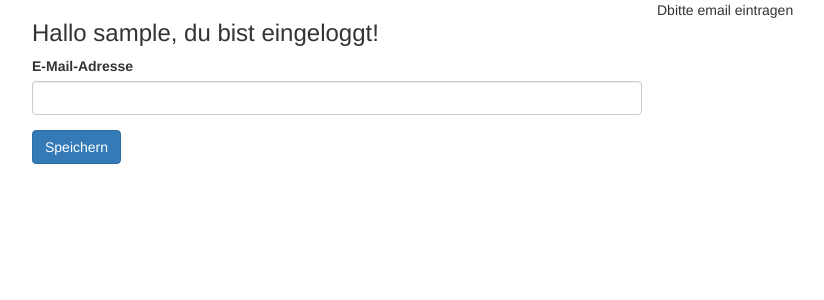
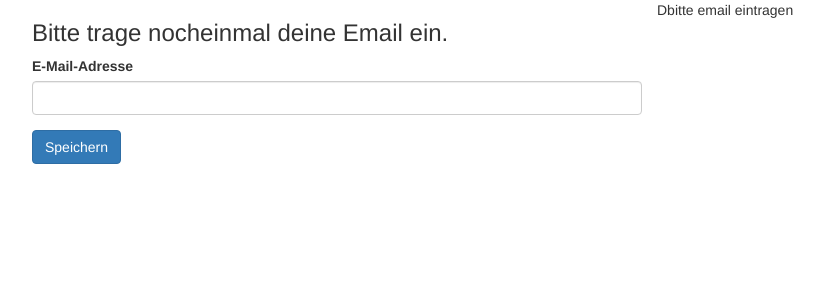
Before and after one commit to TaylanT/django-ift, a Django app: template login/templates/email_eintragen.html in a window 1280 px wide. Shown: the part 50-350 px from the top of the page, without its empty margins (303-1127 px from the left). Run offline with Django 3.2, Linux system fonts and the light colour scheme; the template is opened without the code that fills it: values that come from a table or form of the project are taken from there, others are empty; a user stored in the database is signed in; tables that the repository leaves empty hold one stand-in row (values such as "Sample post"); parts of the project's set-up code (start-up, migrations or seed data) failed here and were passed over; some libraries are stand-ins or nearby versions.

Commit message:
anpassungen in email html

```diff
--- a/login/templates/email_eintragen.html
+++ b/login/templates/email_eintragen.html
@@ -3,7 +3,7 @@
 
 {% block content %}
 <div class='col-md-6 col-md-offset-3'>
-   <h3> Hallo {{ request.user.username }}, du bist eingeloggt!</h3>
+   <h3> Bitte trage nocheinmal deine Email ein. </h3>
 
    <form method='POST' action=''>{% csrf_token %}
     {{ emailform|crispy }}
--- a/login/views.py
+++ b/login/views.py
@@ -21,6 +21,7 @@ class EigeneRegistration(RegistrationView):
 
 
 def home(request):
+
     if request.user.is_authenticated:
         if request.user.email:
             print("email vorhanden")
```
